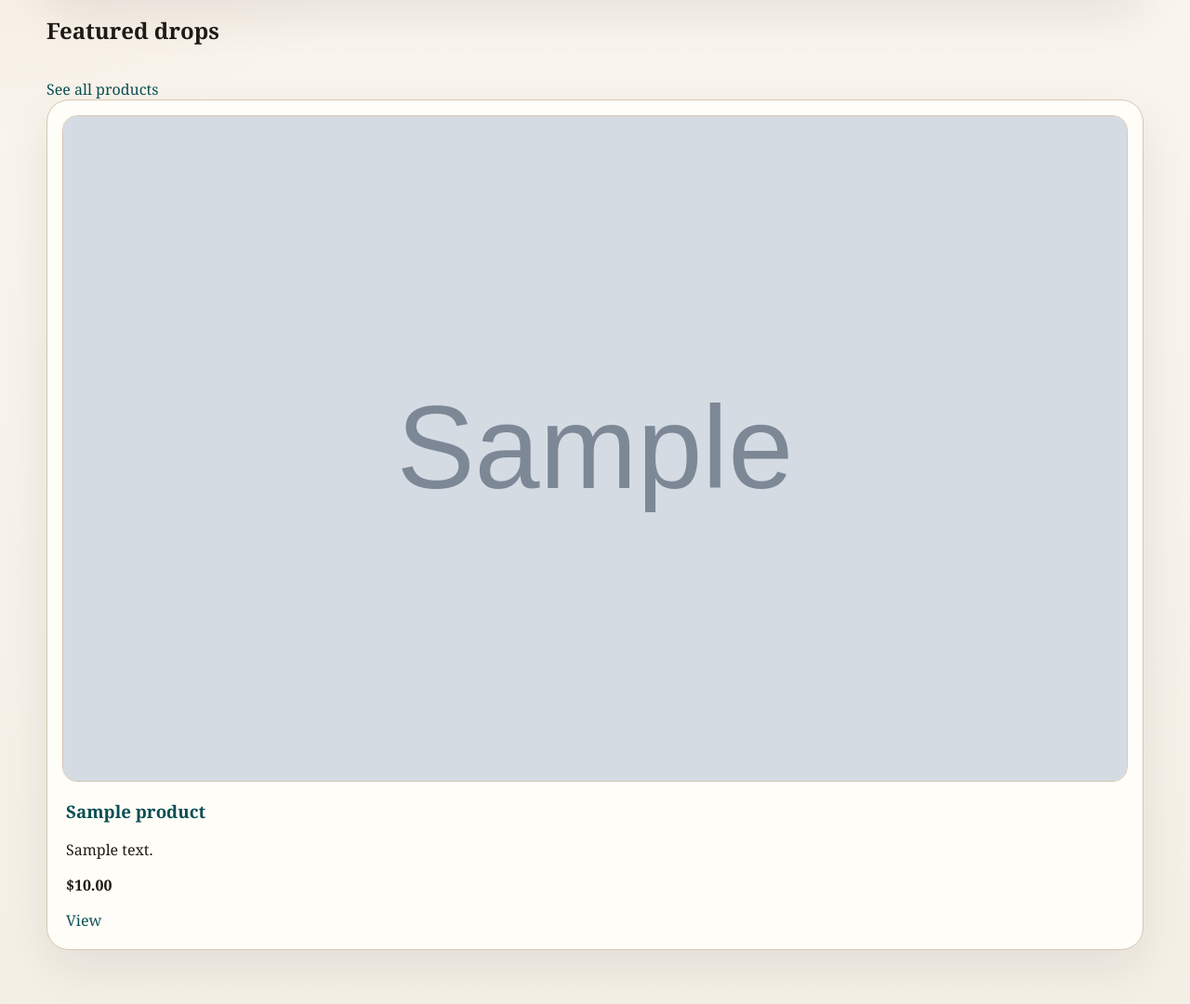
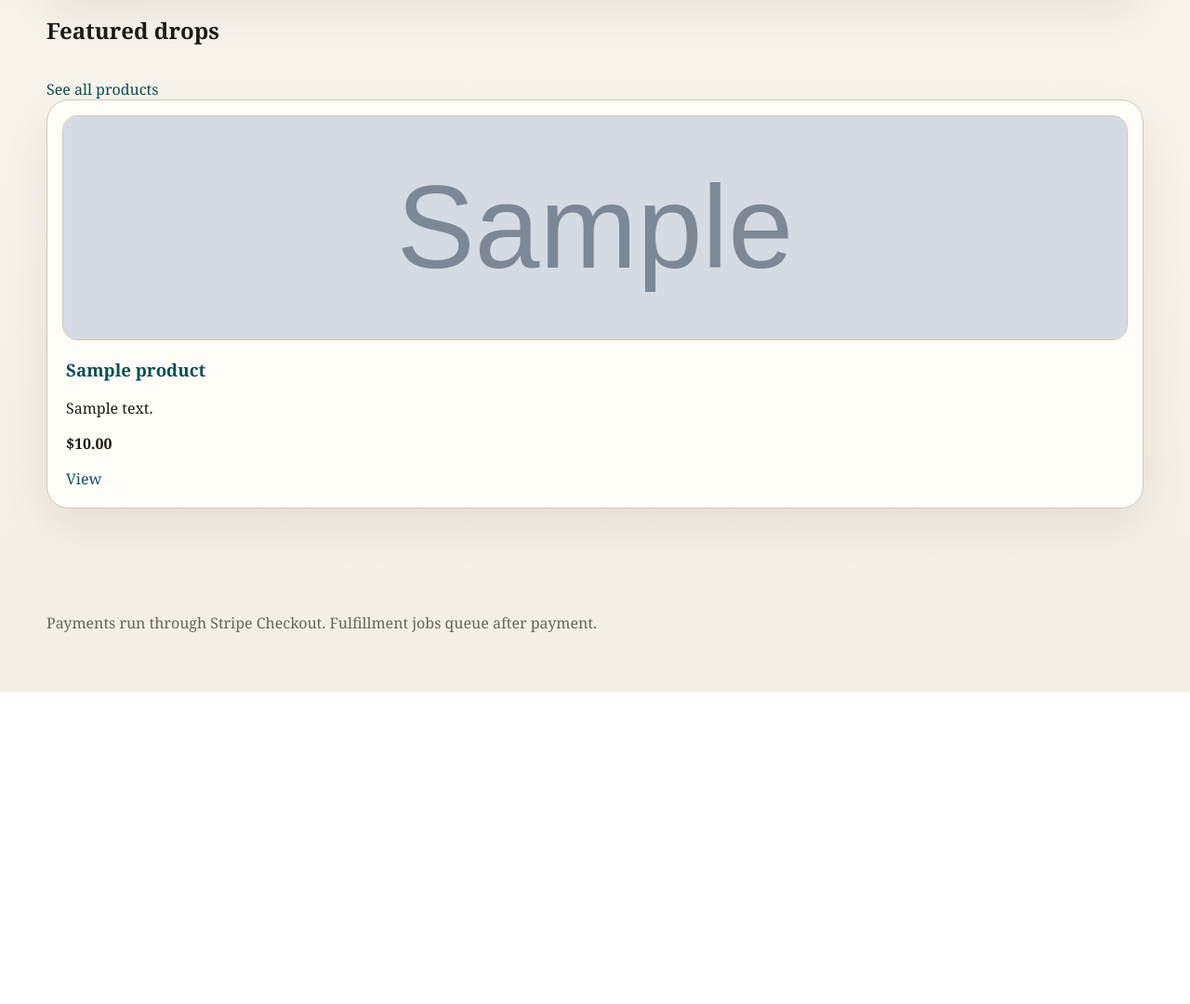
Before and after one commit to tg11-org/storefront, a Django app: page / in a window 1280 px wide. Shown: the part 490-1570 px from the top of the page at 93% size. After the commit the page ends 1235 px from the top, so only its background shows below. Run offline with Django 5.2, Linux system fonts and the light colour scheme; data comes from the database, SQL or seed files in the repository; tables that the repository leaves empty hold one stand-in row (values such as "Sample post"); grey boxes marked "Sample" are stand-in pictures; some libraries are stand-ins or nearby versions.

Commit message:
:p FIX update listings

```diff
--- a/static/css/site.css
+++ b/static/css/site.css
@@ -76,7 +76,7 @@ a:hover { text-decoration: underline; }
 .product-card-media img {
   display: block;
   width: 100%;
-  aspect-ratio: 16 / 10;
+  height: clamp(150px, 28vw, 240px);
   object-fit: cover;
 }
 .card-grid, .stack-list { display: grid; gap: 1rem; }
```
